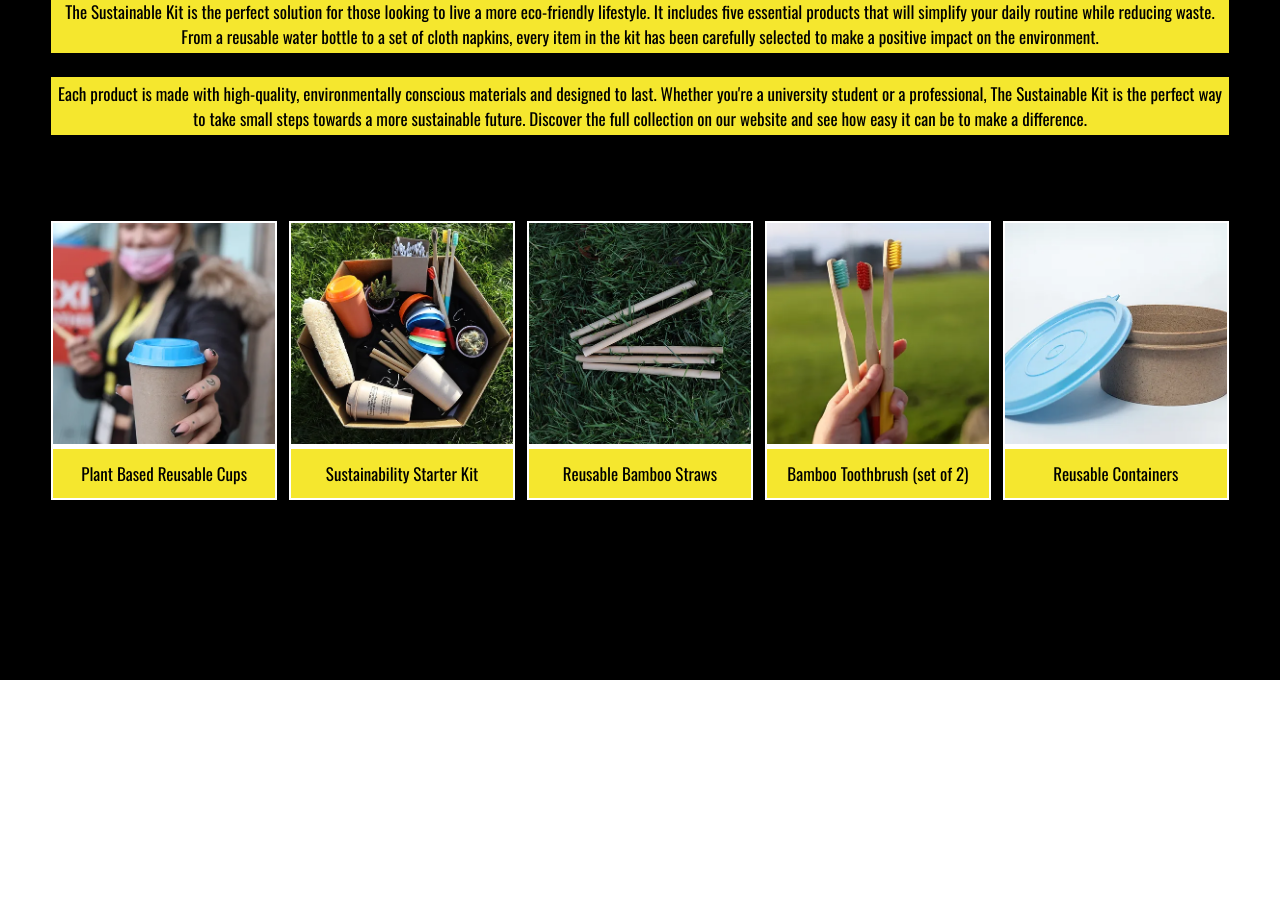
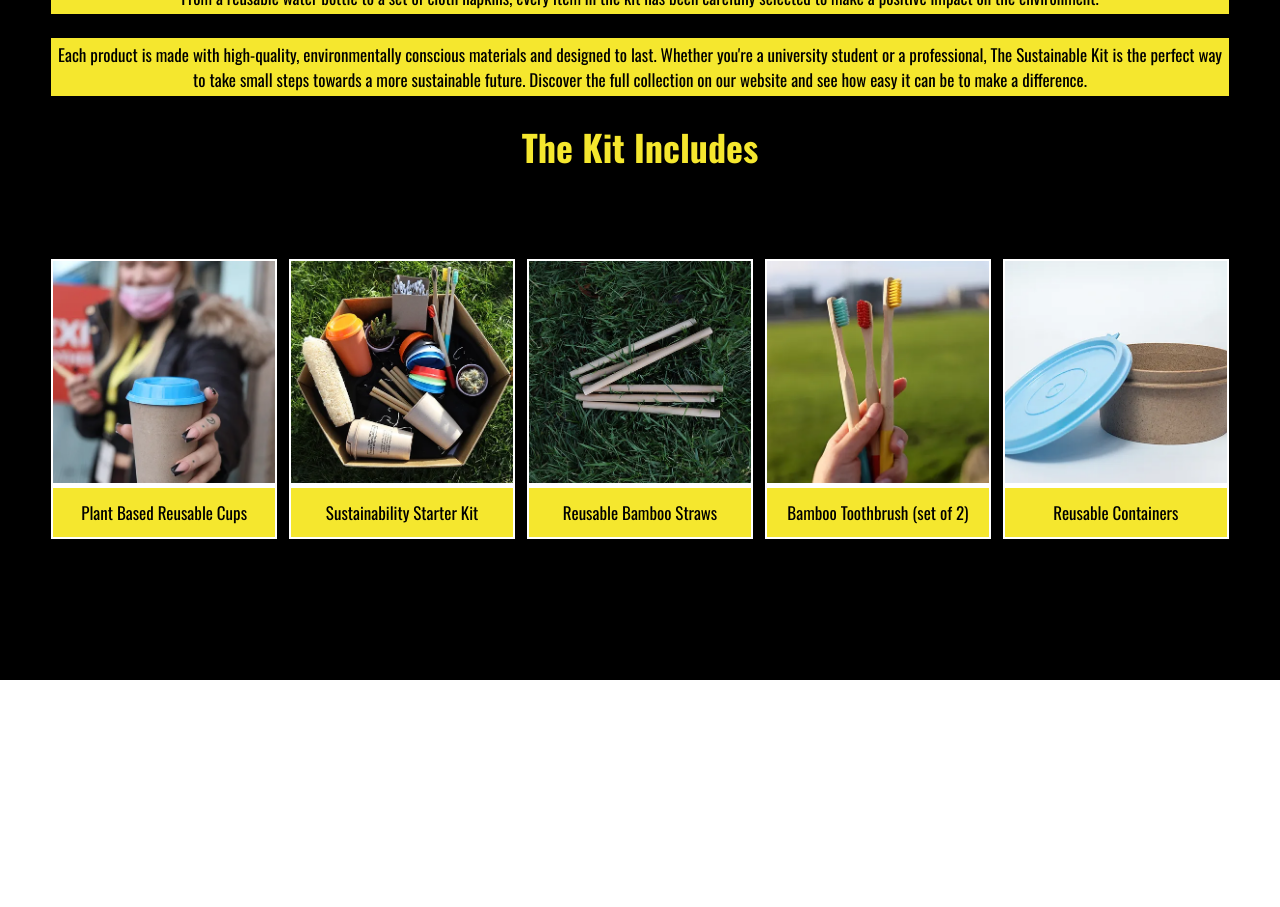
Before and after one commit to shivam003a/sustainable, a React (Create React App) app: page / in a window 1280 px wide. Shown: the part 1000-1907 px from the top of the page. Built offline with nearby package versions, Linux system fonts and the light colour scheme.

Commit message:
seventh commit

```diff
--- a/src/components/Products.js
+++ b/src/components/Products.js
@@ -36,6 +36,7 @@ const Products = () => {
                 <h1>The Sustainable Kit</h1>
                 <p>The Sustainable Kit is the perfect solution for those looking to live a more eco-friendly lifestyle. It includes five essential products that will simplify your daily routine while reducing waste. From a reusable water bottle to a set of cloth napkins, every item in the kit has been carefully selected to make a positive impact on the environment.</p>
                 <p>Each product is made with high-quality, environmentally conscious materials and designed to last. Whether you're a university student or a professional, The Sustainable Kit is the perfect way to take small steps towards a more sustainable future. Discover the full collection on our website and see how easy it can be to make a difference.</p>
+                <h1>The Kit Includes</h1>
                 <div className="product-item">
                     <div className="product-ind p1">
                         <img src={p1} alt="img-1" />
```
